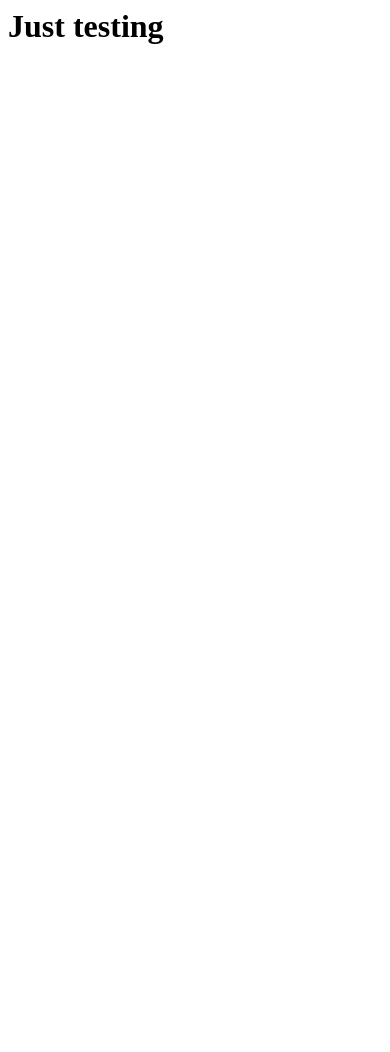
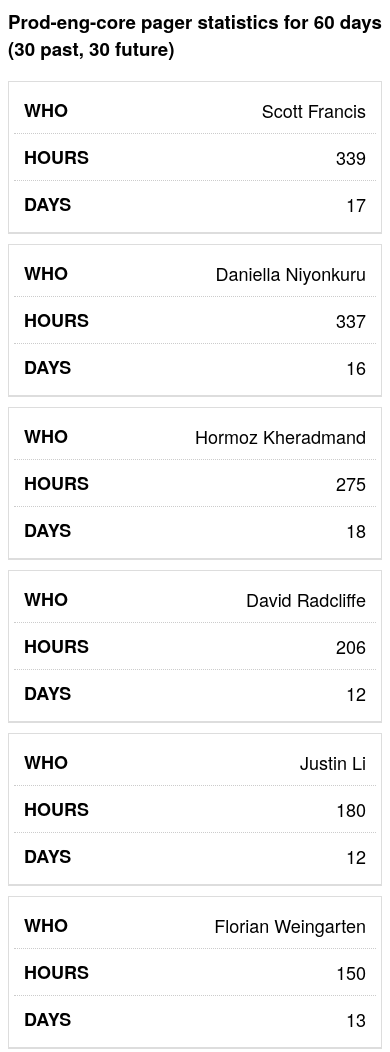
Before and after one commit to milanatshopify/pager, a plain HTML site: page index.html in a window 390 px wide. Shown: the top 1052 px of the page. Before the commit the page ends 844 px from the top, so only its background shows below. Drawn offline with Linux system fonts and the light colour scheme.

Commit message:
Style, link, no processing yet

```diff
--- a/index.html
+++ b/index.html
@@ -1,10 +1,46 @@
 <!DOCTYPE HTML PUBLIC "-//IETF//DTD HTML//EN">
 <html> <head>
-<title>Testing</title>
+<link rel='stylesheet' href='style.css' type='text/css' media='screen'/>
+<meta charset="UTF-8">
+<meta name='viewport' content="width=device-width, initial-scale=1" />
+<title>Prod-eng-core Pager</title>
+
+<script>
+function SheetCallback(jsonIn) {
+console.log("Here is the callback");
+  document.getElementById("pager").innerHTML = "Hello World";
+}
+</script>
 </head>
 
 <body>
-<h1>Just testing</h1>
+<h3>Prod-eng-core pager statistics for 60 days (30 past, 30 future)
+</h3>
 
+<table>
+ <thead>
+  <tr>
+    <th>Who</th>
+    <th>On-call hours</th>
+    <th>Days with on-call</th>
+  </tr>
+ </thead>
+<tbody>
+  <tr><td data-label=Who>Scott Francis</td><td data-label=Hours>339</td><td data-label=Days>17</td></tr>
+  <tr><td data-label=Who>Daniella Niyonkuru</td><td data-label=Hours>337</td><td data-label=Days>16</td></tr>
+  <tr><td data-label=Who>Hormoz Kheradmand</td><td data-label=Hours>275</td><td data-label=Days>18</td></tr>
+  <tr><td data-label=Who>David Radcliffe</td><td data-label=Hours>206</td><td data-label=Days>12</td></tr>
+  <tr><td data-label=Who>Justin Li</td><td data-label=Hours>180</td><td data-label=Days>12</td></tr>
+  <tr><td data-label=Who>Florian Weingarten</td><td data-label=Hours>150</td><td data-label=Days>13</td></tr>
+  <tr><td data-label=Who>Forrest Jordan</td><td data-label=Hours>25</td><td data-label=Days>10</td></tr>
+  <tr><td data-label=Who>Simon Eskildsen</td><td data-label=Hours>14</td><td data-label=Days>3</td></tr>
+  <tr><td data-label=Who>Moe Chaieb</td><td data-label=Hours>9</td><td data-label=Days>1</td></tr>
+  <tr><td data-label=Who>Kir Shatrov</td><td data-label=Hours>5</td><td data-label=Days>1</td></tr>
+  <tr><td data-label=Who>Milan Sreckovic</td><td data-label=Hours>2</td><td data-label=Days>1</td></tr>
+</tbody>
+</table>
 
+<div id="pager"></div>
+
+<script src=https://spreadsheets.google.com/feeds/list/1pWxS_UtkdZoN0I-7_E52ro7xF-iCKNqRq39Ps6YgBB0/2/public/values?alt=json-in-script&callback=SheetCallback"></script>
 </body> </html>
--- /dev/null
+++ b/style.css
@@ -0,0 +1,73 @@
+  body {
+    font-family:'HelveticaNeue-Light', 'HelveticaNeue', Helvetica, Arial, sans-serif;
+  }
+
+  .itistiny {
+      font-size: 8px;
+    text-align: center;
+  }
+
+  h4 {
+      font-size: 8px;
+      margin:-20px 0px 20px 0px;
+  }
+
+  table {
+    border: 1px solid #ccc;
+    width: 100%;
+    margin:0;
+    padding:0;
+    border-collapse: collapse;
+    border-spacing: 0;
+  }
+
+  table tr {
+    border: 1px solid #ddd;
+    padding: 5px;
+  }
+
+  table th, table td {
+    padding: 10px;
+    text-align: center;
+  }
+
+  table th {
+    text-transform: uppercase;
+    font-size: 16px;
+    letter-spacing: 1px;
+  }
+
+  @media screen and (max-width: 830px) {
+
+    table {
+      border: 0;
+    }
+
+    table thead {
+      display: none;
+    }
+
+    table tr {
+      margin-bottom: 10px;
+      display: block;
+      border-bottom: 2px solid #ddd;
+    }
+
+    table td {
+      display: block;
+      text-align: right;
+      font-size: 18px;
+      border-bottom: 1px dotted #ccc;
+    }
+
+    table td:last-child {
+      border-bottom: 0;
+    }
+
+    table td:before {
+      content: attr(data-label);
+      float: left;
+      text-transform: uppercase;
+      font-weight: bold;
+    }
+  }
```
